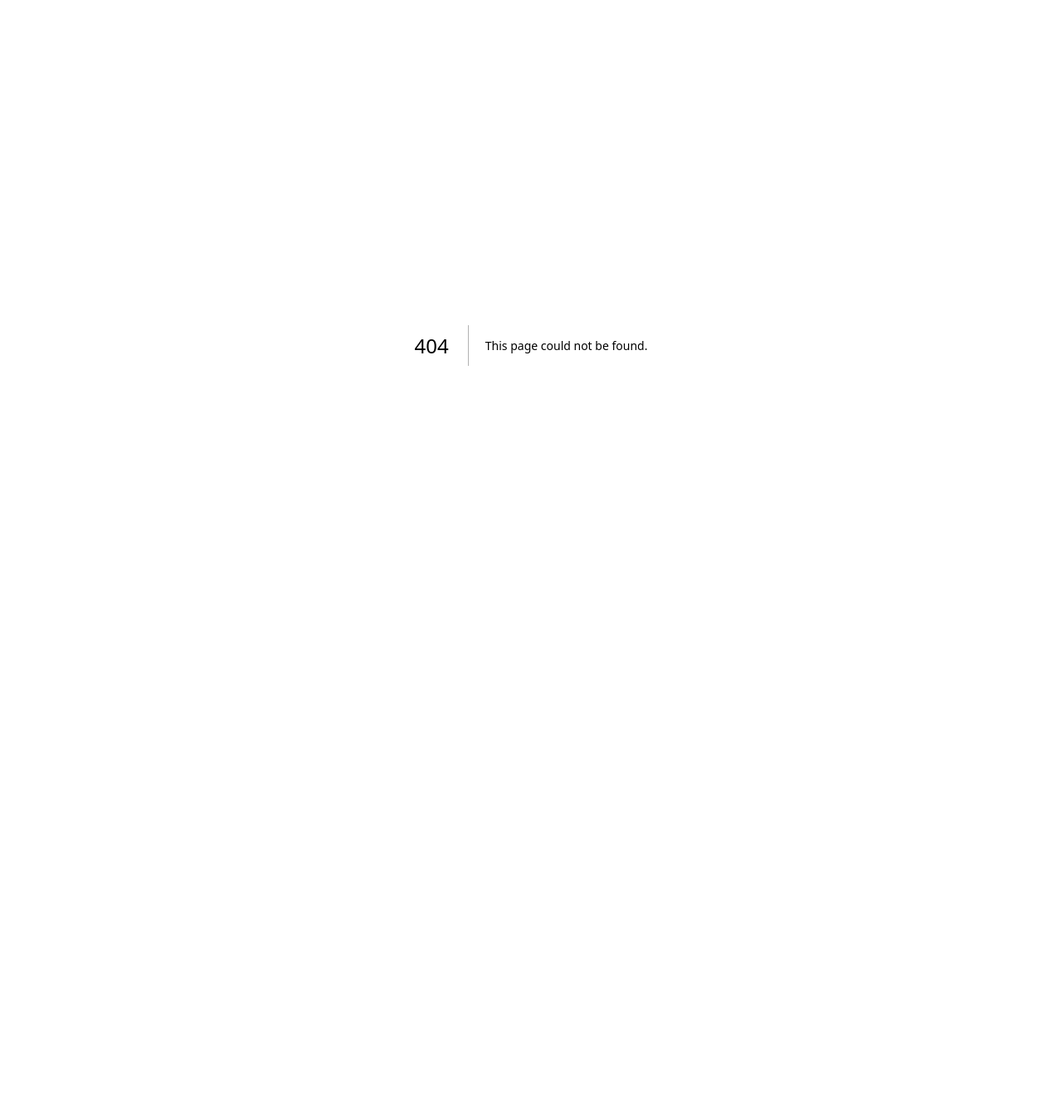
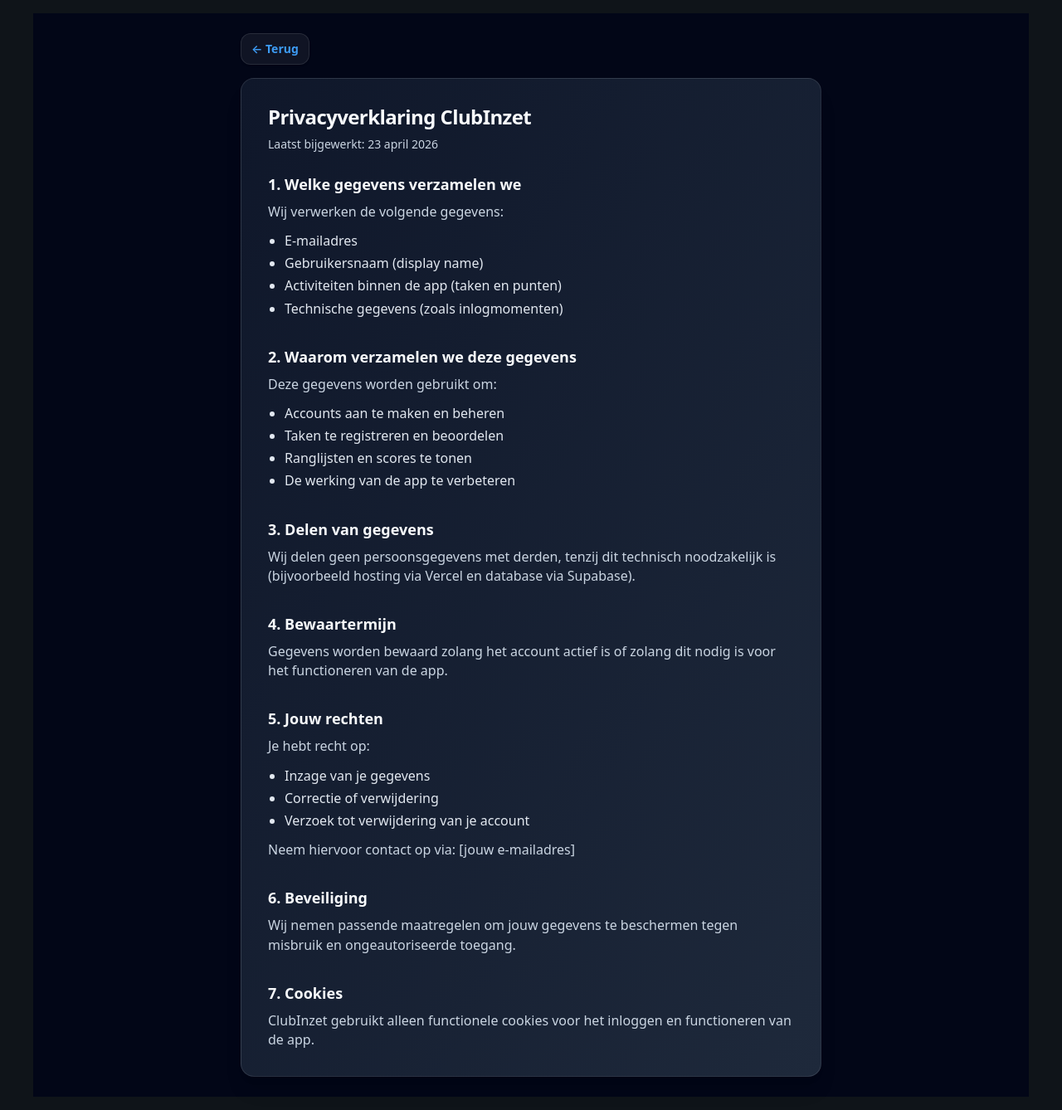
Before and after one commit to NDHubGit/ClubInzet, a Next.js app: page /privacy in a window 1280 px wide. Before the commit this address had no page. Shown: the whole page at 83% size. Before the commit the page ends 832 px from the top, so only its background shows below. Built offline with nearby package versions, Linux system fonts and the light colour scheme.

Commit message:
Add privacy page and footer links

```diff
--- a/app/login/page.tsx
+++ b/app/login/page.tsx
@@ -2,6 +2,7 @@
 
 import type { FormEvent } from "react";
 import { useEffect, useState } from "react";
+import Link from "next/link";
 import { useRouter } from "next/navigation";
 
 import AppBrandTitle from "@/components/branding/AppBrandTitle";
@@ -282,6 +283,15 @@ export default function LoginPage() {
             </>
           )}
         </p>
+
+        <div className="mt-8 flex justify-center">
+          <Link
+            href="/privacy"
+            className="text-xs font-semibold text-slate-300/80 hover:text-slate-100 underline underline-offset-4"
+          >
+            Privacy
+          </Link>
+        </div>
       </div>
     </div>
   );
--- a/app/page.js
+++ b/app/page.js
@@ -430,6 +430,20 @@ export default function HomePage() {
           Uitloggen
         </button>
         <a
+          href="/privacy"
+          style={{
+            display: "block",
+            textAlign: "center",
+            marginTop: 12,
+            color: "rgba(148,163,184,0.9)",
+            fontSize: 13,
+            textDecoration: "underline",
+            textUnderlineOffset: 4,
+          }}
+        >
+          Privacy
+        </a>
+        <a
           href="/admin"
           style={{ display: "block", textAlign: "center", marginTop: 14, color: "#94a3b8", fontSize: 13 }}
         >
--- /dev/null
+++ b/app/privacy/page.tsx
@@ -0,0 +1,97 @@
+"use client";
+
+import Link from "next/link";
+
+export default function PrivacyPage() {
+  return (
+    <main className="min-h-screen bg-[#020617] p-4 sm:p-6">
+      <div className="mx-auto w-full max-w-[700px]">
+        <div className="mb-4">
+          <Link
+            href="/"
+            className="inline-flex items-center gap-2 rounded-xl border border-white/10 bg-white/[0.06] px-3 py-2 text-sm font-semibold text-slate-100 shadow-sm hover:bg-white/[0.09] focus:outline-none focus:ring-2 focus:ring-blue-500/70"
+          >
+            ← Terug
+          </Link>
+        </div>
+
+        <section className="rounded-2xl border border-white/10 bg-gradient-to-br from-[#0f172a] to-[#1e293b] p-6 shadow-xl sm:p-8">
+          <header className="mb-6">
+            <h1 className="text-2xl font-extrabold tracking-tight text-slate-50 sm:text-3xl">
+              Privacyverklaring ClubInzet
+            </h1>
+            <p className="mt-2 text-sm text-slate-300">
+              Laatst bijgewerkt: 23 april 2026
+            </p>
+          </header>
+
+          <div className="space-y-8 text-slate-200">
+            <section>
+              <h2 className="text-lg font-bold text-slate-50">1. Welke gegevens verzamelen we</h2>
+              <p className="mt-2 text-slate-300">Wij verwerken de volgende gegevens:</p>
+              <ul className="mt-3 list-disc space-y-1 pl-5 text-slate-200">
+                <li>E-mailadres</li>
+                <li>Gebruikersnaam (display name)</li>
+                <li>Activiteiten binnen de app (taken en punten)</li>
+                <li>Technische gegevens (zoals inlogmomenten)</li>
+              </ul>
+            </section>
+
+            <section>
+              <h2 className="text-lg font-bold text-slate-50">2. Waarom verzamelen we deze gegevens</h2>
+              <p className="mt-2 text-slate-300">Deze gegevens worden gebruikt om:</p>
+              <ul className="mt-3 list-disc space-y-1 pl-5 text-slate-200">
+                <li>Accounts aan te maken en beheren</li>
+                <li>Taken te registreren en beoordelen</li>
+                <li>Ranglijsten en scores te tonen</li>
+                <li>De werking van de app te verbeteren</li>
+              </ul>
+            </section>
+
+            <section>
+              <h2 className="text-lg font-bold text-slate-50">3. Delen van gegevens</h2>
+              <p className="mt-2 text-slate-300">
+                Wij delen geen persoonsgegevens met derden, tenzij dit technisch noodzakelijk is (bijvoorbeeld
+                hosting via Vercel en database via Supabase).
+              </p>
+            </section>
+
+            <section>
+              <h2 className="text-lg font-bold text-slate-50">4. Bewaartermijn</h2>
+              <p className="mt-2 text-slate-300">
+                Gegevens worden bewaard zolang het account actief is of zolang dit nodig is voor het functioneren
+                van de app.
+              </p>
+            </section>
+
+            <section>
+              <h2 className="text-lg font-bold text-slate-50">5. Jouw rechten</h2>
+              <p className="mt-2 text-slate-300">Je hebt recht op:</p>
+              <ul className="mt-3 list-disc space-y-1 pl-5 text-slate-200">
+                <li>Inzage van je gegevens</li>
+                <li>Correctie of verwijdering</li>
+                <li>Verzoek tot verwijdering van je account</li>
+              </ul>
+              <p className="mt-3 text-slate-300">Neem hiervoor contact op via: [jouw e-mailadres]</p>
+            </section>
+
+            <section>
+              <h2 className="text-lg font-bold text-slate-50">6. Beveiliging</h2>
+              <p className="mt-2 text-slate-300">
+                Wij nemen passende maatregelen om jouw gegevens te beschermen tegen misbruik en ongeautoriseerde
+                toegang.
+              </p>
+            </section>
+
+            <section>
+              <h2 className="text-lg font-bold text-slate-50">7. Cookies</h2>
+              <p className="mt-2 text-slate-300">
+                ClubInzet gebruikt alleen functionele cookies voor het inloggen en functioneren van de app.
+              </p>
+            </section>
+          </div>
+        </section>
+      </div>
+    </main>
+  );
+}
```
Also changed, not shown: 1 other file (tests, documents, lock files or other folders).
